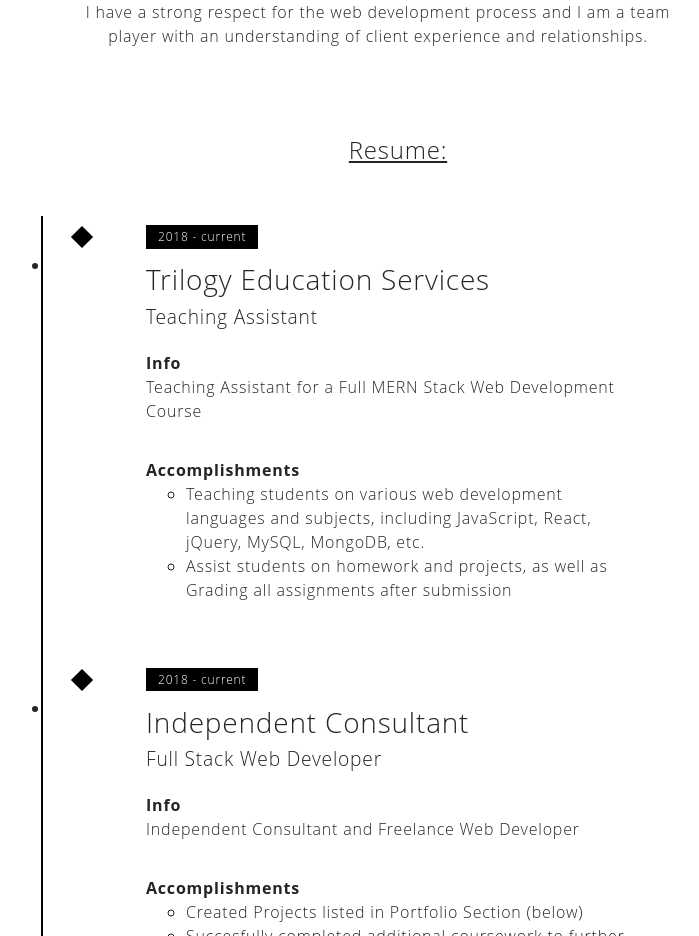
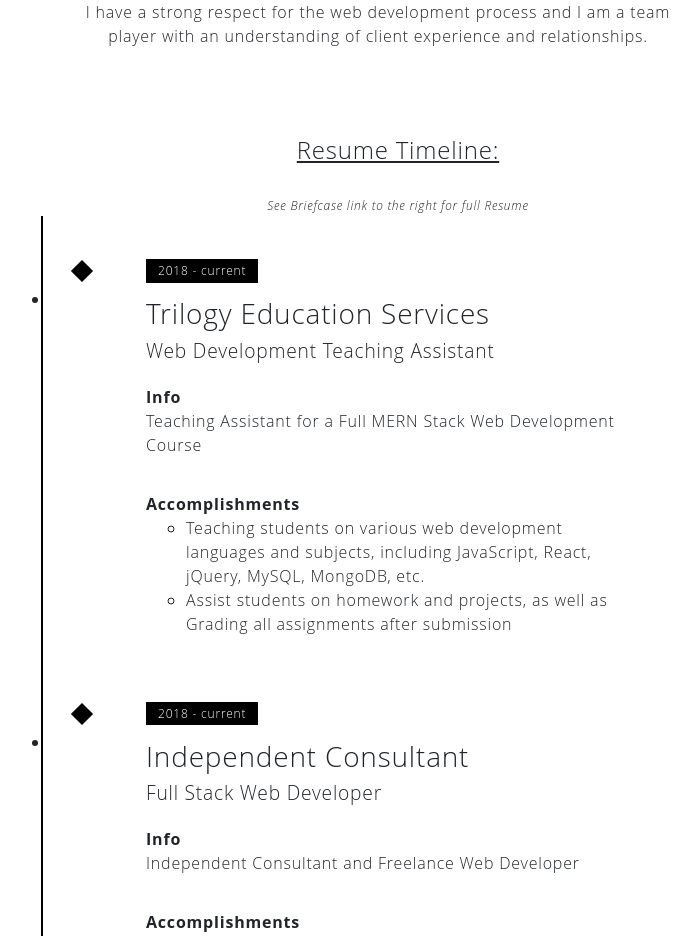
Before and after one commit to SamMast/Beast-folio-heroku, a React (Create React App) app in the folder client/: page / in a window 1280 px wide. Shown: the part 1400-2336 px from the top of the page, without its empty margins (262-961 px from the left). Built offline with nearby package versions, Linux system fonts and the light colour scheme; no server answers.

Commit message:
resume page updats

```diff
--- a/client/src/pages/Resume/Resume.js
+++ b/client/src/pages/Resume/Resume.js
@@ -45,15 +45,16 @@ const Resume = () => (
 		<p className="text-center col-md-6 fadeIn" style={{margin:"auto"}}>I have a strong respect for the web development process and I am a team player with an understanding of client experience and relationships.</p>
 	  	<br />
 		<ul className="timeline fadeIn">
-	  	<h4 className="text-center" style={{textDecoration:"underline"}}>Resume:</h4>
+	  	<h4 className="text-center" style={{textDecoration:"underline"}}>Resume Timeline:</h4>
 	  	<br />
+			<em><p style={{fontSize: "75%", textAlign:"center"}}>See Briefcase link to the right for full Resume</p></em>
 	  	<br />
 		  <li className="timeline-event">
 		    <label className="timeline-event-icon"></label>
 		    <div className="timeline-event-copy">
 		      <p className="timeline-event-thumbnail">2018 - current</p>
 		      <h3>Trilogy Education Services</h3>
-		      <h4>Teaching Assistant</h4>
+		      <h4>Web Development Teaching Assistant</h4>
 		      <p><strong>Info</strong><br/>Teaching Assistant for a Full MERN Stack Web Development Course</p>
 		      <div><strong>Accomplishments</strong><br/>
 		      	<ul>
```
Also changed, not shown: 7 other files (tests, documents, lock files or other folders).
